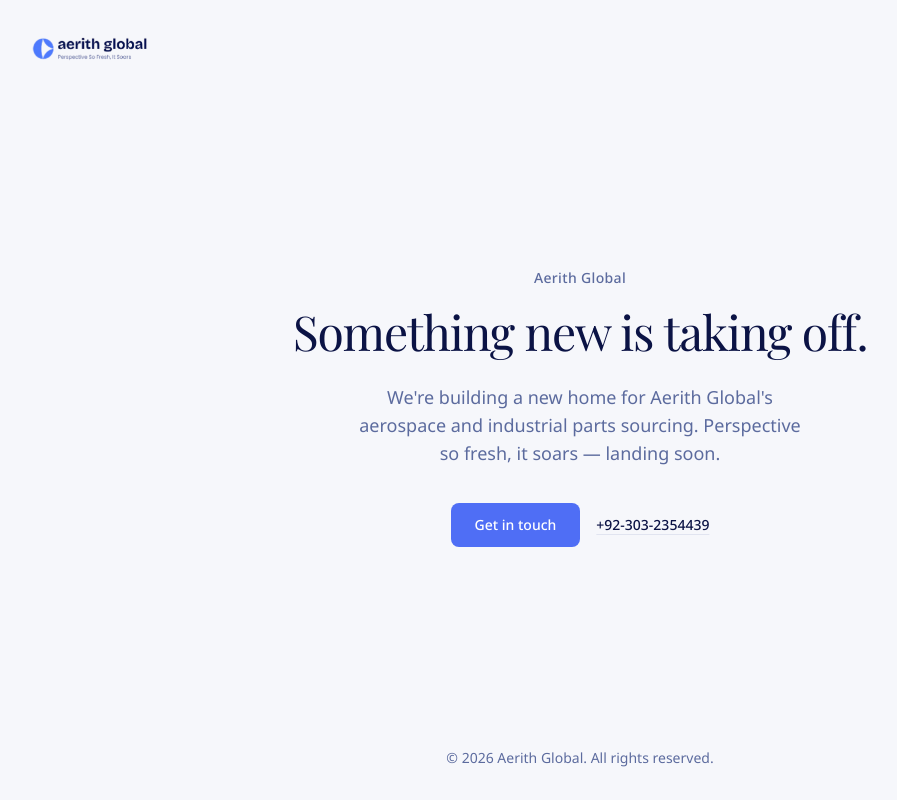
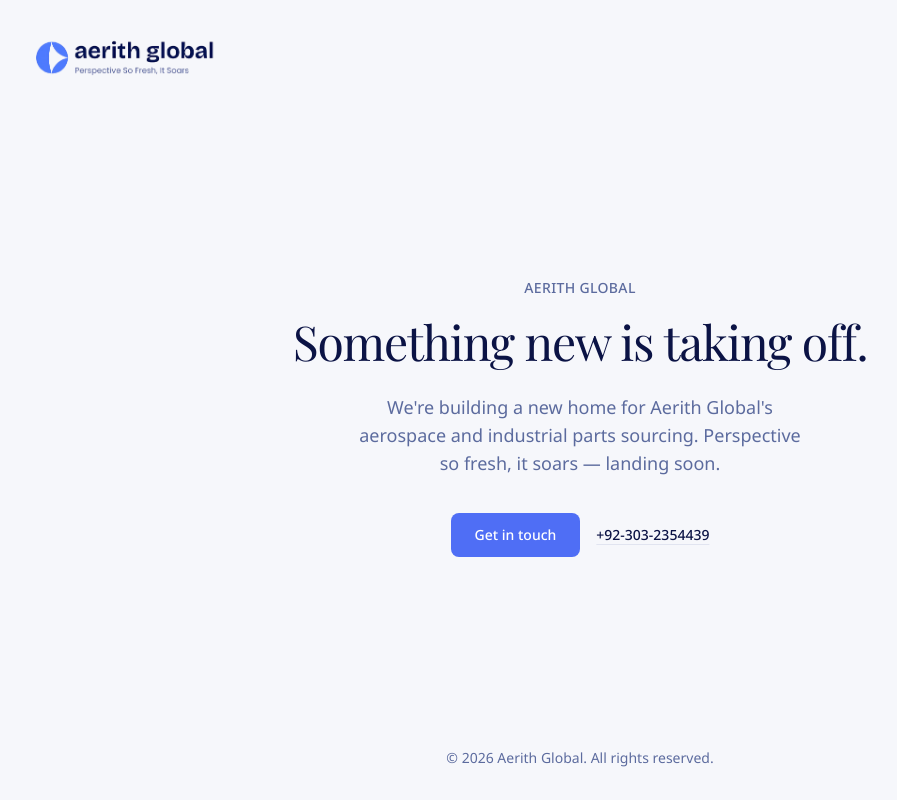
Before and after one commit to 0vai5/Aerith-Global, a Next.js app: page / in a window 1280 px wide. Shown: the whole page, without its empty margins (60-957 px from the left). Built offline with nearby package versions, Linux system fonts and the light colour scheme; a web font is replaced by a local one.

Commit message:
feat: update Coming Soon page with larger logo dimensions and improved text styling

```diff
--- a/components/ComingSoon.tsx
+++ b/components/ComingSoon.tsx
@@ -9,8 +9,8 @@ export default function ComingSoon() {
         <Image
           src="/aerith-icon.png"
           alt="Aerith Global"
-          width={128}
-          height={128}
+          width={200}
+          height={200}
           priority
         />
       </header>
@@ -21,7 +21,7 @@ export default function ComingSoon() {
           className="text-sm font-medium tracking-wide text-muted-foreground"
           style={{ animation: "rise-in 0.6s ease-out 0.1s both" }}
         >
-          Aerith Global
+          AERITH GLOBAL
         </p>
         <h1
           className="mt-4 font-heading text-4xl leading-[1.15] tracking-tight text-foreground md:text-5xl"
```
